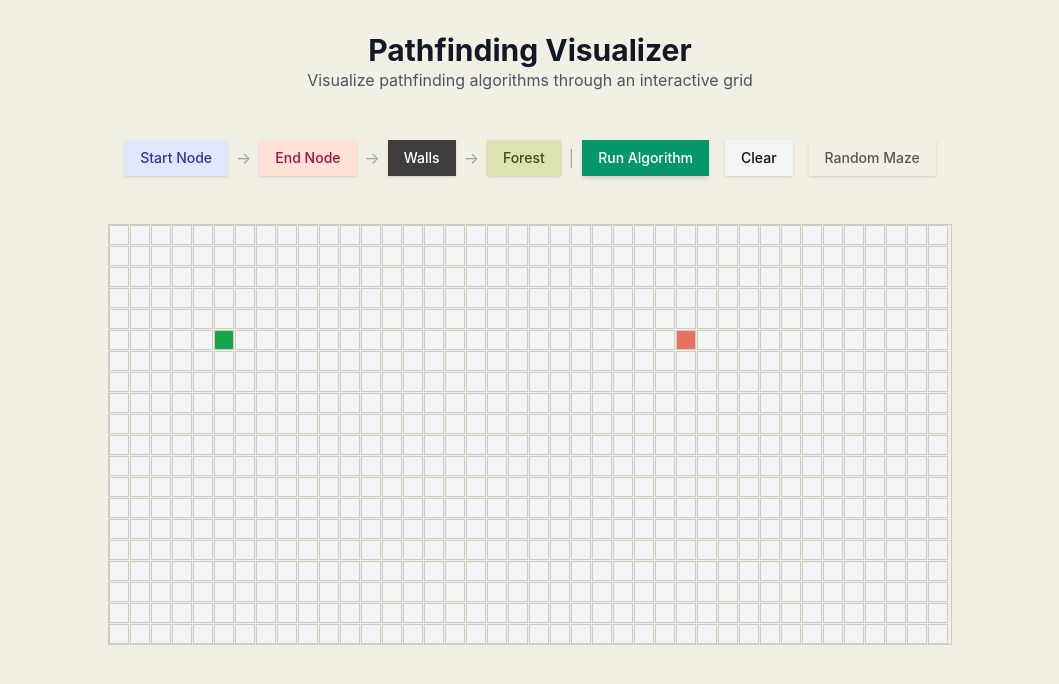
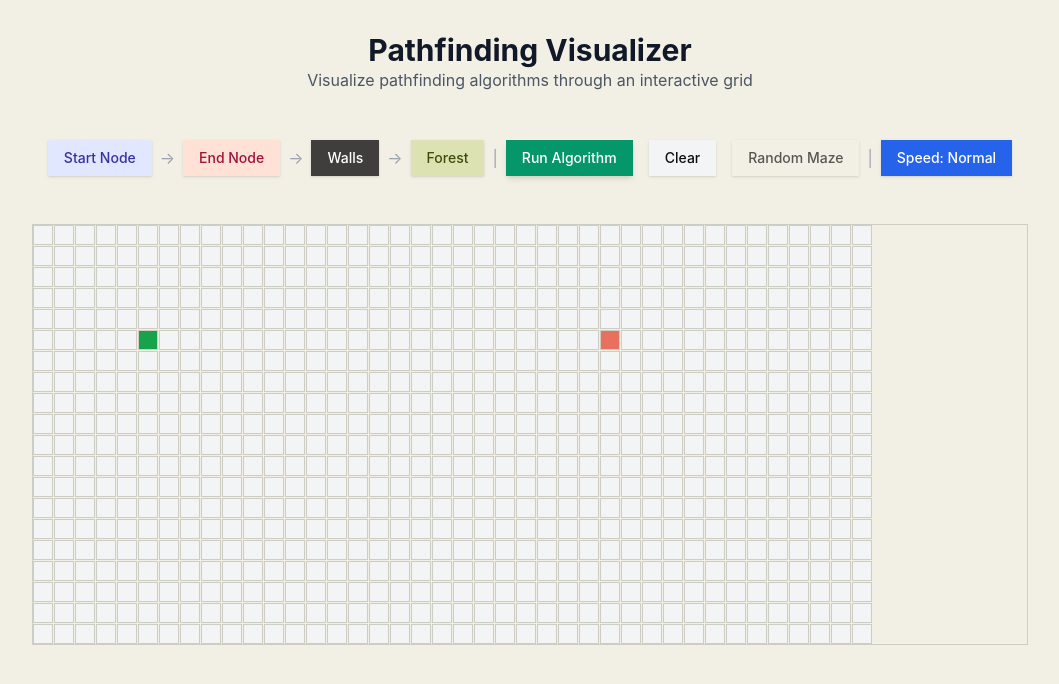
Before and after one commit to ta-torres/pathfinder-viewer, a React (Vite) app: page / in a window 1280 px wide. Shown: the top 684 px of the page, without its empty margins (110-1169 px from the left). Built offline with nearby package versions, Linux system fonts and the light colour scheme.

Commit message:
Add animation speed controls

```diff
--- a/src/App.tsx
+++ b/src/App.tsx
@@ -1,6 +1,6 @@
 import "./App.css";
 import { useState } from "react";
-import { NodeType, Algorithm, Tool } from "./types";
+import { NodeType, Algorithm, Tool, Speed } from "./types";
 import { Controls } from "./components/Controls";
 import { Grid } from "./components/Grid";
 import { createGrid } from "./utils/createGrid";
@@ -10,6 +10,11 @@ import { dijkstra } from "./utils/dijkstra";
 
 const GRID_ROWS = 20;
 const GRID_COLS = 40;
+const ANIMATION_SPEEDS = {
+  slow: 100,
+  normal: 50,
+  fast: 10,
+} as const;
 
 function App() {
   const [grid, setGrid] = useState<NodeType[][]>(() =>
@@ -17,6 +22,7 @@ function App() {
   );
   const [selectedTool, setSelectedTool] = useState<Tool>("wall");
   const [isRunning, setIsRunning] = useState<boolean>(false);
+  const [speed, setSpeed] = useState<Speed>("normal");
 
   const algorithms = {
     bfs,
@@ -41,7 +47,7 @@ function App() {
 
     const { visitedNodes, shortestPath } = algorithm(grid, startNode, endNode);
 
-    const ANIMATION_SPEED = 50;
+    const ANIMATION_SPEED = ANIMATION_SPEEDS[speed];
     const BATCH_SIZE = 4;
 
     for (let i = 0; i < visitedNodes.length; i += BATCH_SIZE) {
@@ -193,6 +199,8 @@ function App() {
           clearGrid={clearGrid}
           generateRandomMaze={generateRandomMaze}
           isRunning={isRunning}
+          speed={speed}
+          setSpeed={setSpeed}
         />
 
         <Grid
--- a/src/components/Controls.tsx
+++ b/src/components/Controls.tsx
@@ -5,7 +5,7 @@ import {
   DropdownMenuContent,
   DropdownMenuItem,
 } from "@/components/ui/dropdown-menu";
-import { Algorithm, Tool } from "@/types";
+import { Algorithm, Tool, Speed } from "@/types";
 
 interface ControlsProps {
   selectedTool: string;
@@ -14,6 +14,8 @@ interface ControlsProps {
   clearGrid: () => void;
   generateRandomMaze: () => void;
   isRunning: boolean;
+  speed: Speed;
+  setSpeed: (speed: Speed) => void;
 }
 
 export const Controls = ({
@@ -23,6 +25,8 @@ export const Controls = ({
   clearGrid,
   generateRandomMaze,
   isRunning,
+  speed,
+  setSpeed,
 }: ControlsProps) => {
   return (
     <div className="flex flex-wrap gap-2 items-center justify-center p-4">
@@ -136,6 +140,31 @@ export const Controls = ({
           Random Maze
         </Button>
       </div>
+      <span className="text-gray-400">|</span>
+      <div className="flex gap-4 items-center">
+        <DropdownMenu>
+          <DropdownMenuTrigger asChild>
+            <Button
+              className="px-4 py-2 bg-blue-600 text-white text-sm font-medium
+                hover:bg-blue-700 active:bg-blue-800 transition-all"
+              disabled={isRunning}
+            >
+              Speed: {speed.charAt(0).toUpperCase() + speed.slice(1)}
+            </Button>
+          </DropdownMenuTrigger>
+          <DropdownMenuContent>
+            <DropdownMenuItem onSelect={() => setSpeed("slow")}>
+              Slow
+            </DropdownMenuItem>
+            <DropdownMenuItem onSelect={() => setSpeed("normal")}>
+              Normal
+            </DropdownMenuItem>
+            <DropdownMenuItem onSelect={() => setSpeed("fast")}>
+              Fast
+            </DropdownMenuItem>
+          </DropdownMenuContent>
+        </DropdownMenu>
+      </div>
     </div>
   );
 };
--- a/src/types.ts
+++ b/src/types.ts
@@ -11,3 +11,4 @@ export type NodeType = {
 
 export type Algorithm = "bfs" | "dfs" | "dijkstra";
 export type Tool = "wall" | "start" | "end" | "forest" | "maze";
+export type Speed = "slow" | "normal" | "fast";
```
